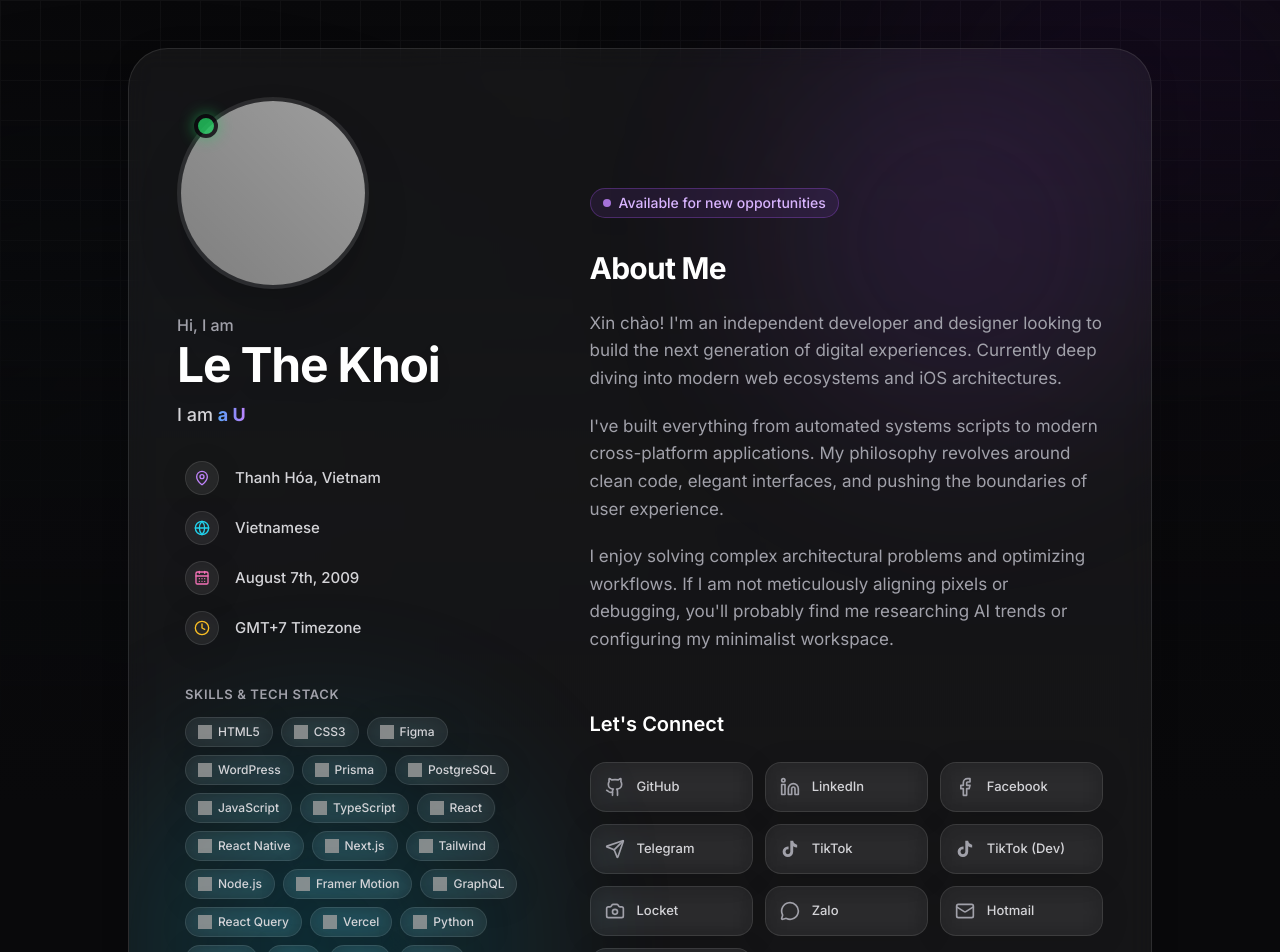
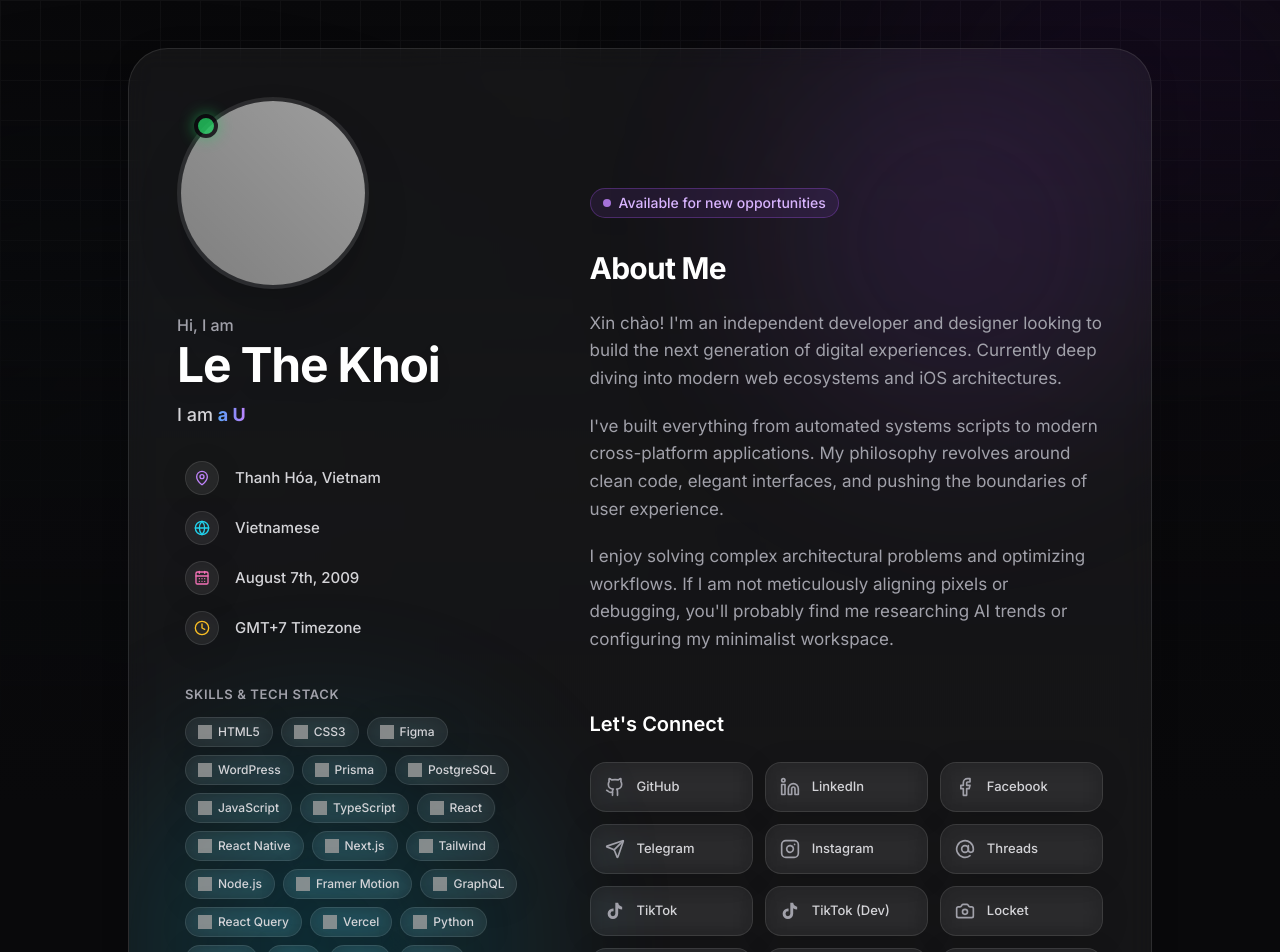
Before and after one commit to userlethekhoi/userlethekhoi.github.io, a Next.js app: page / in a window 1280 px wide. Shown: the top 952 px of the page. Built offline with nearby package versions, Linux system fonts and the light colour scheme; grey boxes are pictures that could not be loaded.

Commit message:
feat: Add Instagram and Threads links

```diff
--- a/app/page.tsx
+++ b/app/page.tsx
@@ -1,7 +1,7 @@
 import Image from "next/image";
 import { Background } from "@/components/Background";
 import { Typewriter } from "@/components/Typewriter";
-import { Send, Mail, MapPin, Globe, Clock, CalendarDays, Camera, MessageCircle } from "lucide-react";
+import { Send, Mail, MapPin, Globe, Clock, CalendarDays, Camera, MessageCircle, Instagram, AtSign } from "lucide-react";
 
 export default function Home() {
   const socialLinks = [
@@ -9,6 +9,8 @@
     { name: "LinkedIn", href: "https://www.linkedin.com/in/coder09/", icon: <svg className="w-5 h-5" viewBox="0 0 24 24" fill="none" stroke="currentColor" strokeWidth="2" strokeLinecap="round" strokeLinejoin="round"><path d="M16 8a6 6 0 0 1 6 6v7h-4v-7a2 2 0 0 0-2-2 2 2 0 0 0-2 2v7h-4v-7a6 6 0 0 1 6-6z"></path><rect width="4" height="12" x="2" y="9"></rect><circle cx="4" cy="4" r="2"></circle></svg>, color: "hover:bg-[#0A66C2]" },
     { name: "Facebook", href: "https://www.facebook.com/coder09", icon: <svg className="w-5 h-5" viewBox="0 0 24 24" fill="none" stroke="currentColor" strokeWidth="2" strokeLinecap="round" strokeLinejoin="round"><path d="M18 2h-3a5 5 0 0 0-5 5v3H7v4h3v8h4v-8h3l1-4h-4V7a1 1 0 0 1 1-1h3z"></path></svg>, color: "hover:bg-[#1877F2]" },
     { name: "Telegram", href: "https://t.me/coder_009", icon: <Send className="w-5 h-5" />, color: "hover:bg-[#2AABEE]" },
+    { name: "Instagram", href: "https://www.instagram.com/tkhoi.lee_dev?igsh=MXd4M2VjeTNveWdxcA%3D%3D&utm_source=qr", icon: <Instagram className="w-5 h-5" />, color: "hover:bg-[#E1306C]" },
+    { name: "Threads", href: "https://www.threads.net/@tkhoi.lee_dev", icon: <AtSign className="w-5 h-5" />, color: "hover:bg-[#2A2A2A]" },
     { name: "TikTok", href: "https://www.tiktok.com/@tkhoi.lee_dev", icon: <svg className="w-5 h-5" viewBox="0 0 24 24" fill="currentColor"><path d="M19.59 6.69a4.83 4.83 0 0 1-3.77-4.25V2h-3.45v13.67a2.89 2.89 0 0 1-2.88 2.5 2.89 2.89 0 0 1-2.89-2.89 2.89 2.89 0 0 1 2.89-2.89c.28 0 .54.04.79.1V9.01a6.33 6.33 0 0 0-.79-.05 6.34 6.34 0 0 0-6.34 6.34 6.34 6.34 0 0 0 6.34 6.34 6.34 6.34 0 0 0 6.33-6.34V8.69a8.18 8.18 0 0 0 4.78 1.52V6.78a4.85 4.85 0 0 1-1.01-.09Z" /></svg>, color: "hover:bg-[#ff0050]" },
     { name: "TikTok (Dev)", href: "https://www.tiktok.com/@coder_009", icon: <svg className="w-5 h-5" viewBox="0 0 24 24" fill="currentColor"><path d="M19.59 6.69a4.83 4.83 0 0 1-3.77-4.25V2h-3.45v13.67a2.89 2.89 0 0 1-2.88 2.5 2.89 2.89 0 0 1-2.89-2.89 2.89 2.89 0 0 1 2.89-2.89c.28 0 .54.04.79.1V9.01a6.33 6.33 0 0 0-.79-.05 6.34 6.34 0 0 0-6.34 6.34 6.34 6.34 0 0 0 6.34 6.34 6.34 6.34 0 0 0 6.33-6.34V8.69a8.18 8.18 0 0 0 4.78 1.52V6.78a4.85 4.85 0 0 1-1.01-.09Z" /></svg>, color: "hover:bg-[#ff0050]" },
     { name: "Locket", href: "https://locket.cam/tkhoii009", icon: <Camera className="w-5 h-5" />, color: "hover:bg-[#FFB703]" },
```
